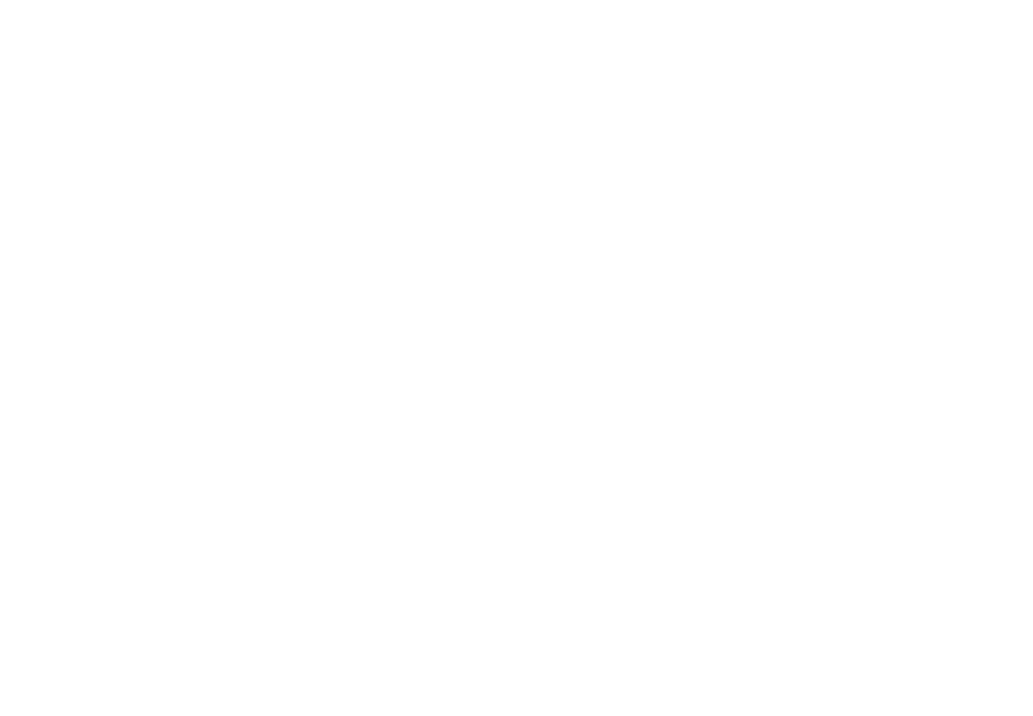
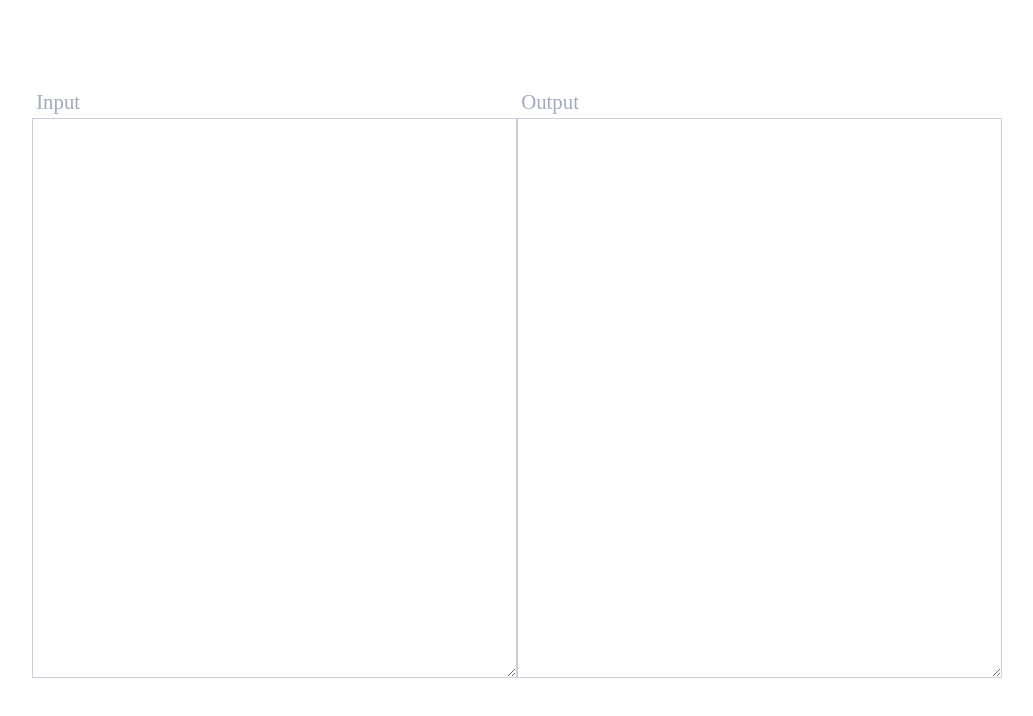
Before and after one commit to monjak/ctag, a website: page index.html in a window 1280 px wide. Shown: the whole page, without its empty margins (123-1156 px from the left). Drawn offline with nearby package versions, Linux system fonts and the light colour scheme; files that its build step writes are made by us from their sources.

Commit message:
Alfa html version

```diff
--- a/index.html
+++ b/index.html
@@ -1,6 +1,14 @@
 <!doctype html>
 <title>Ctag</title>
 <link rel=stylesheet href=".compiled.css">
+
 <form class=wrapper>
-
+	<label>
+		<div class=label-text>Input</div>
+		<textarea class=input></textarea>
+	</label>
+	<label>
+		<div class=label-text>Output</div>
+		<textarea class=output readonly></textarea>
+	</label>
 </form>
--- a/index.less
+++ b/index.less
@@ -1,3 +1,37 @@
+html, body {
+	height: 100%;
+	margin: 0;
+}
+
 .wrapper {
+	display: flex;
+	justify-content: center;
+
+	max-width: 1000px;
+	height: 70%;
+
+	margin: auto;
+	padding-top: 7%;
 
 }
+
+label {
+	width: 48.5%;
+	height: 100%;
+}
+
+textarea {
+	width: 100%;
+	height: 100%;
+	box-sizing: border-box;
+	padding: 0.5em;
+	border-color: hsl(221, 19%, 82%);
+	line-height: 1.2;
+}
+
+.label-text {
+	margin-left: 0.2em;
+	margin-bottom: 0.2em;
+	color: hsl(221, 19%, 69%);
+	font-size: 1.3em;
+}
```
